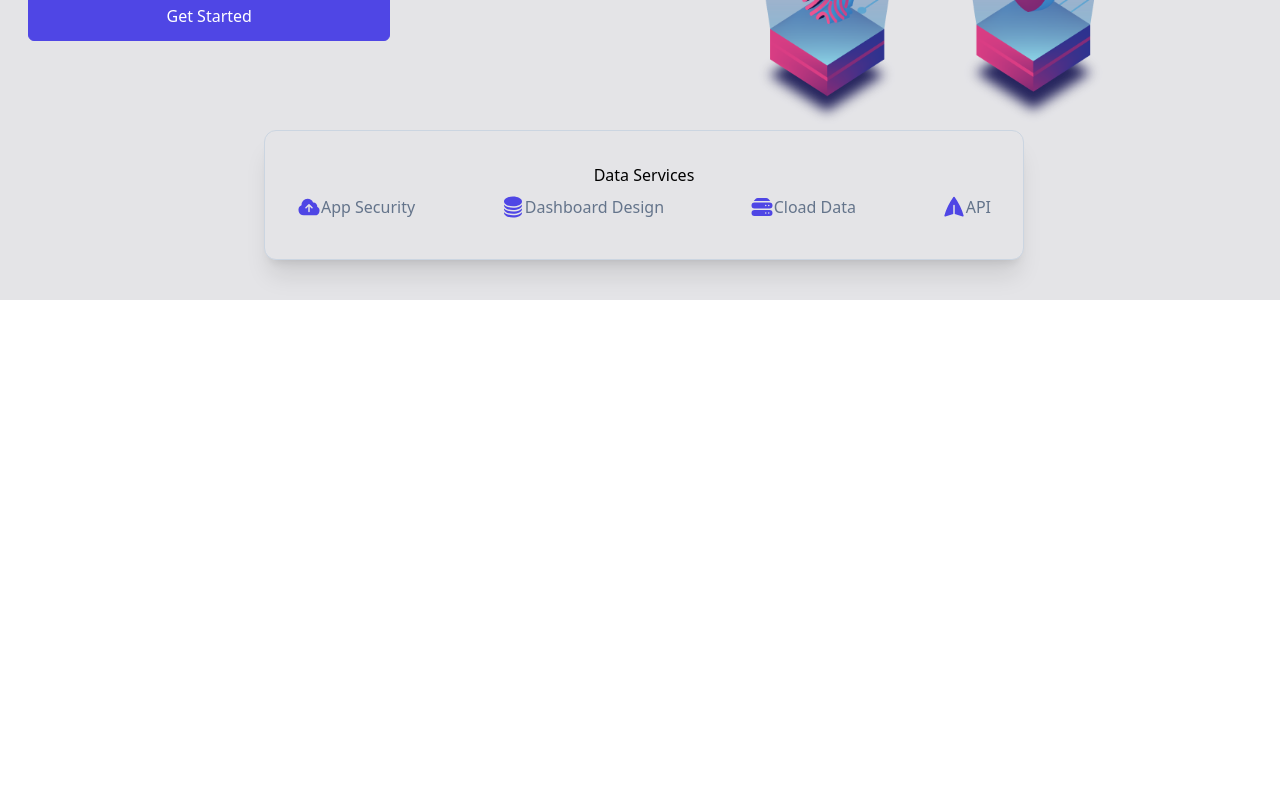
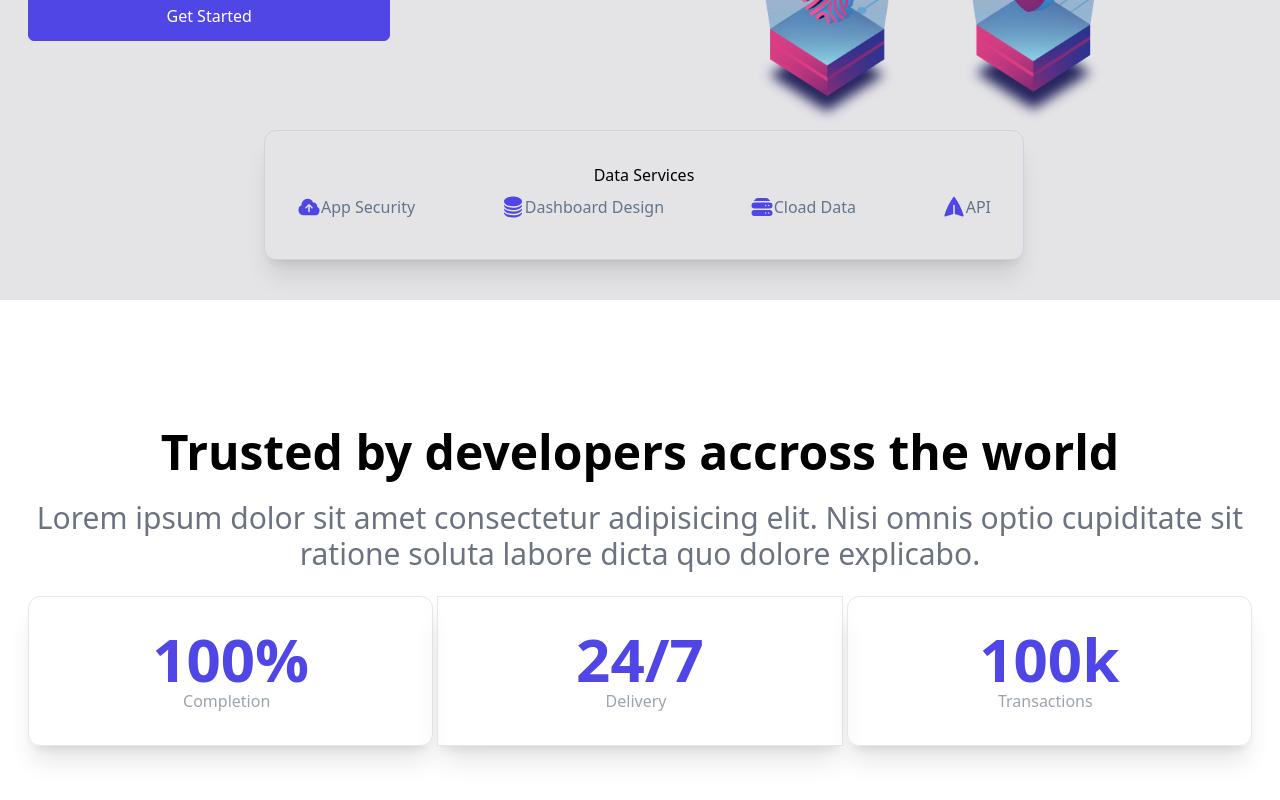
Before and after one commit to traviswilliams997/cloud-management-react, a React (Create React App) app: page / in a window 1280 px wide. Shown: the part 500-1300 px from the top of the page. Before the commit the page ends 800 px from the top, so only its background shows below. Built offline with nearby package versions, Linux system fonts and the light colour scheme.

Commit message:
Create about section

```diff
--- a/src/App.js
+++ b/src/App.js
@@ -1,10 +1,12 @@
 import Navbar from './components/Navbar'
 import Hero from './components/Hero'
+import About from './components/About'
 function App() {
   return (
     <>
     <Navbar />
     <Hero />
+    <About />
     </>
   );
 }
--- /dev/null
+++ b/src/components/About.jsx
@@ -0,0 +1,31 @@
+import React from 'react'
+
+const About = () => {
+  return (
+    <div className='w-full my-32 '>
+        <div className='max-w-[1240px] mx-auto'>
+            <div className='text-center'>
+                <h2 className='text-5xl font-bold'>Trusted by developers accross the world</h2>
+                <p className='text-3xl py-6 text-gray-500'>Lorem ipsum dolor sit amet consectetur adipisicing elit. Nisi omnis optio cupiditate sit ratione soluta labore dicta quo dolore explicabo.</p>
+            </div>
+
+            <div className='grid md:grid-cols-3 gap-1 px-2 text-center'>
+            <div className = ' border py-8 rounded-xl shadow-xl' >
+                <p className = 'text-6xl font-bold text-indigo-600'>100%</p>
+                <p className = 'text-gray-400 mr-2' >Completion</p>
+            </div>
+            <div className = 'border py-8 roudned-xl shadow-xl' >
+                <p className = 'text-6xl font-bold text-indigo-600'>24/7</p>
+                <p className = 'text-gray-400 mr-2' >Delivery</p>
+            </div>
+            <div className = 'border py-8 rounded-xl shadow-xl' >
+                <p className = 'text-6xl font-bold text-indigo-600'>100k</p>
+                <p className = 'text-gray-400 mr-2' >Transactions</p>
+            </div>
+            </div>
+        </div>
+    </div>
+  )
+}
+
+export default About
```
